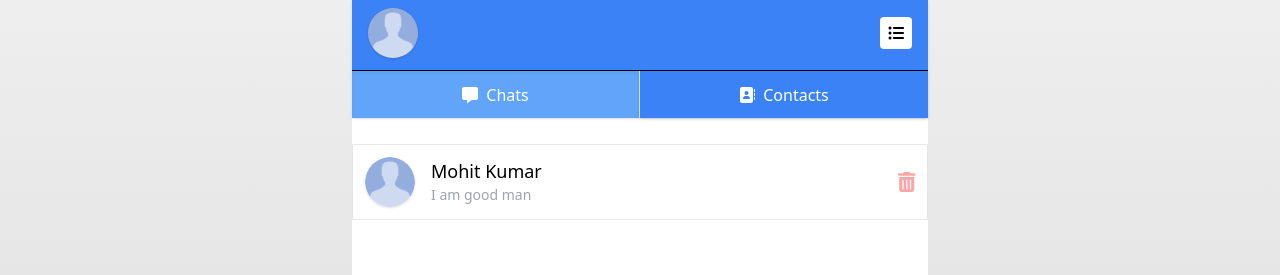
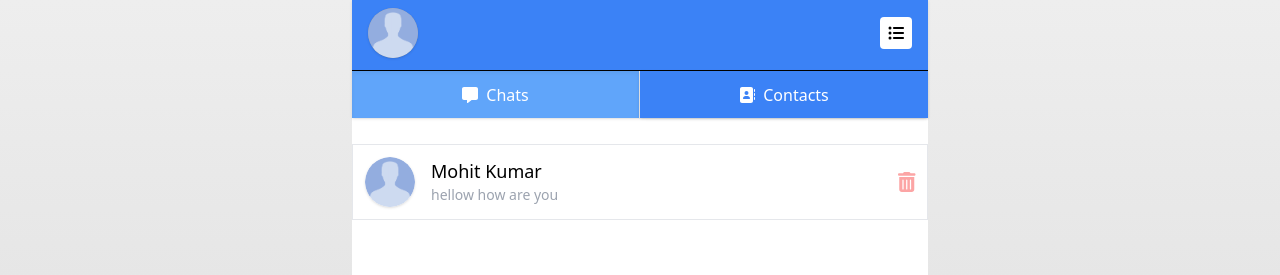
Before and after one commit to Rohit-rew/chatmatefront, a Next.js app: page /chat in a window 1280 px wide. Shown: the top 275 px of the page. Built offline with nearby package versions, Linux system fonts and the light colour scheme; no server answers.

Commit message:
data persisted to local storage

```diff
--- a/components/chatBox/chatBox.tsx
+++ b/components/chatBox/chatBox.tsx
@@ -10,70 +10,95 @@ import { currentUserInfoContext } from "context/currentUserContext";
 // socket.io
 import { io, Socket } from "socket.io-client";
 import { useCookies } from "react-cookie";
+import { chatType, message } from "components/chatHome/chatLogs";
+import Message from "./message";
 let socket: Socket;
 
 export default function ChatBox() {
   const [message, setMessage] = React.useState("");
-  const { currChatWinDetails } = React.useContext(ChatWindowContext);
+  const { currChatWinDetails, setCurrChatWinDetails } =
+    React.useContext(ChatWindowContext);
   const { currentUser } = React.useContext(currentUserInfoContext);
   const [cookies, setCookies] = useCookies(["chatmate"]);
 
+  const [messages , setMesages] = React.useState<message[] | undefined>(()=>{
+    const msgFromLocal = localStorage.getItem(
+      `${process.env.NEXT_PUBLIC_PREFIX}${currChatWinDetails?.contact.email}`
+    );
+    if(msgFromLocal){
+      return JSON.parse(msgFromLocal!)
+    }else{
+      return []
+    }
+  })
+
   const sendMessage = () => {
-    socket.emit(`one-on-one`, { msg : message , sentTo : currChatWinDetails?.contact.email , sentBy : currentUser?.email });
+    socket.emit(`one-on-one`, {
+      msg: message,
+      sentTo: currChatWinDetails?.contact.email,
+      sender: currentUser,
+      time: Date.now(),
+    });
     setMessage("");
   };
 
-
-  const [messages , setMesages] = React.useState([])
-
-  console.log(messages)
-
   React.useEffect(() => {
     const connectSocket = () => {
-      if(!cookies.chatmate) return
-
+      if (!cookies.chatmate) return;
       socket = io(`${process.env.NEXT_PUBLIC_SERVER_URL}`, {
         extraHeaders: {
           Authorization: `Bearer ${cookies.chatmate}`,
         },
       });
-
-      socket.on("connect" , ()=>{
-        console.log(socket.connected)
-      })
+      socket.on("connect", () => {
+        console.log(socket.connected);
+      });
     };
     connectSocket();
 
     socket.on(`${currentUser?.email}`, (payload) => {
-      setMesages(preval=>{
-        return [...preval , payload]
+      console.log(payload);
+      setCurrChatWinDetails((preval: any) => {
+        return { ...preval, messages: [...preval.messages, payload] };
       });
+
+      // writing to local storage
+      if (typeof window !== undefined) {
+        const messages = localStorage.getItem(
+          `${process.env.NEXT_PUBLIC_PREFIX}${currChatWinDetails?.contact.email}`
+        );
+        if (messages) {
+          const parsedMessages = JSON.parse(messages);
+          setMesages([...parsedMessages , payload])
+          localStorage.setItem(
+            `${process.env.NEXT_PUBLIC_PREFIX}${currChatWinDetails?.contact.email}`,
+            JSON.stringify([...parsedMessages, payload])
+          );
+        } else {
+          localStorage.setItem(
+            `${process.env.NEXT_PUBLIC_PREFIX}${currChatWinDetails?.contact.email}`,
+            JSON.stringify([payload])
+          );
+          setMesages([payload])
+        }
+
+
+      }
     });
 
-    return() => {
+    return () => {
       socket.off(`${currentUser?.email}`).off();
       socket.off(`connect`).off();
-    }
-  }, []);
+    };
+  }, [0]);
 
   return (
     <div className="chat w-full bg-white flex flex-col shadow rounded flex flex-col justify-between max-w-xl absolute top-0 h-screen">
       <ChatHeader />
 
       <div className="p-4 overflow-scroll flex flex-col gap-2 pt-24 pb-24 chat-background h-screen justify-end">
-        {currChatWinDetails?.messages.map((msg) => {
-          return (
-            <div
-              className={` p-2 rounded max-w-xs shadow  ${
-                msg.sentBy == currentUser?.id
-                  ? "bg-blue-100 self-end"
-                  : "bg-gray-100 self-start"
-              }`}
-            >
-              <p className="text-xs text-gray-500">10:11 AM</p>
-              {msg.msg}
-            </div>
-          );
+        {messages?.map((msg) => {
+          return <Message message={msg} currentUserId={currentUser?.id} />;
         })}
       </div>
 
--- /dev/null
+++ b/components/chatBox/message.tsx
@@ -0,0 +1,30 @@
+import {  message } from "components/chatHome/chatLogs";
+import React from "react";
+
+type propTypes = {
+    message : message
+    currentUserId : string | undefined
+}
+
+export default function Message({message , currentUserId} : propTypes) {
+
+
+  return (
+    <div
+      className={` p-2 rounded max-w-xs shadow  ${
+        message.sender.id == currentUserId
+          ? "bg-blue-100 self-end"
+          : "bg-gray-100 self-start"
+      }`}
+    >
+      <p className="text-xs text-gray-500">
+        {new Date(message.time).toLocaleString("in", {
+          hour: "numeric",
+          minute: "numeric",
+          hour12: true,
+        })}
+      </p>
+      {message.msg}
+    </div>
+  );
+}
--- a/components/chatHome/chatCard.tsx
+++ b/components/chatHome/chatCard.tsx
@@ -14,7 +14,6 @@ type propTypes = {
 };
 
 export default function ChatCard({ chat }: propTypes) {
-
   const {setChatWindowOpen , setCurrChatWinDetails} = React.useContext(ChatWindowContext)
 
 
@@ -37,7 +36,7 @@ export default function ChatCard({ chat }: propTypes) {
         />
         <div className="flex flex-col">
           <p className="text-lg">{chat.contact.name}</p>
-          <p className="text-gray-400 text-sm"> {chat.messages[chat.messages.length-1].msg}</p>
+          <p className="text-gray-400 text-sm"> {chat.messages[chat.messages.length-1]?.msg}</p>
         </div>
       </div>
 
--- a/components/chatHome/chatLogs.tsx
+++ b/components/chatHome/chatLogs.tsx
@@ -4,8 +4,9 @@ import ChatCard from "./chatCard";
 
 export type message = {
   msg: string;
-  sentBy: string;
+  sender: { name: string; email: string; id: string };
   sentTo: string;
+  time: Date;
 };
 
 export type chatType = {
@@ -14,27 +15,29 @@ export type chatType = {
 };
 
 export default function ChatLogs() {
-  const chatLogs: chatType[] = [ // need to fix this
+
+// fetching chat logs from database
+
+  const chatLogs: chatType[] = [
+  // need to fix this
   {
     contact: { name: "Mohit Kumar", email: "mohit.rew@gmail.com" },
     messages: [
       {
         msg: "hellow how are you",
-          sentBy: "asd32qwed23e",
-          sentTo: "cldlc8l620000nmiyfme1dc8j",
-        },
-        {
-          msg: "I am good man",
-          sentBy: "cldlc8l620000nmiyfme1dc8j",
-          sentTo: "423434rerf34r",
+        sender: { email: "asdasd@asdasd.asd", id: "asdasd", name: "pakiya" },
+        sentTo: "email@email.com",
+        time: Date.now(),
       },
     ],
   },
+
+
 ];
 
   return (
     <div className="flex flex-col pt-16">
-      {chatLogs.map((chat, i) => {
+      {chatLogs?.map((chat: chatType, i: number) => {
         return <ChatCard key={i} chat={chat} />;
       })}
     </div>
--- a/components/chatHome/contact.tsx
+++ b/components/chatHome/contact.tsx
@@ -4,24 +4,28 @@ import { FontAwesomeIcon } from "@fortawesome/react-fontawesome";
 import { faTrashCan } from "@fortawesome/free-solid-svg-icons";
 
 import { ChatWindowContext } from "context/chatWinContext";
+import { chatType } from "./chatLogs";
 
 //types
 type propTypes = {
-  contact: { name: string; email: string , id : string };
-  deleteContact : (id : string)=>void
+  contact: { name: string; email: string; id: string };
+  deleteContact: (id: string) => void;
 };
 
-export default function Contact({ contact , deleteContact }: propTypes) {
+export default function Contact({ contact, deleteContact }: propTypes) {
+  const { setChatWindowOpen, setCurrChatWinDetails } =
+    React.useContext(ChatWindowContext);
 
-  const {setChatWindowOpen  , setCurrChatWinDetails} = React.useContext(ChatWindowContext)
-
-  const clickHandler = ()=>{
-    setChatWindowOpen(true)
-    setCurrChatWinDetails({contact : contact , messages : []})
-  }
+  const clickHandler = () => {
+    setChatWindowOpen(true);
+    setCurrChatWinDetails({ contact: contact, messages: [] });
+  };
 
   return (
-    <div onClick={clickHandler}  className="contact w-full bg-gray-200 rounded p-2 flex gap-4 items-center justify-between hover:cursor-pointer">
+    <div
+      onClick={clickHandler}
+      className="contact w-full bg-gray-200 rounded p-2 flex gap-4 items-center justify-between hover:cursor-pointer"
+    >
       <div className="flex  gap-4">
         <Image
           className="shadow rounded-full"
@@ -37,7 +41,10 @@ export default function Contact({ contact , deleteContact }: propTypes) {
       </div>
 
       <FontAwesomeIcon
-      onClick={(e)=> {e.stopPropagation(); deleteContact(contact.id)}}
+        onClick={(e) => {
+          e.stopPropagation();
+          deleteContact(contact.id);
+        }}
         className=" right-2 text-xl text-red-300"
         icon={faTrashCan}
       />
--- a/context/chatWinContext.tsx
+++ b/context/chatWinContext.tsx
@@ -33,8 +33,8 @@ type propTypes = {
 
 export default function ChatWinContext({ children }: propTypes) {
   const [isChatWindowOpen, setChatWindowOpen] = React.useState<boolean>(false);
-  const [currChatWinDetails, setCurrChatWinDetails] =
-    React.useState<chatWinDetails>();
+  const [currChatWinDetails, setCurrChatWinDetails] = React.useState<chatWinDetails | undefined>(undefined);
+
 
   return (
     <Provider
--- a/src/pages/chat/index.tsx
+++ b/src/pages/chat/index.tsx
@@ -17,13 +17,6 @@ export type chatWindowDetails = {
 
 export default function ChatHome() {
   const [isChatsLogOpen, setChatsLog] = React.useState<boolean>(true);
-
-  const [chatWindowDetails, setChatWindowDetails] =
-    React.useState<chatWindowDetails>({
-      contact: { name: "Pankaj", email: "pankaj@gmail.com" },
-      message: [],
-    });
-
   const { isChatWindowOpen } = React.useContext(ChatWindowContext);
 
   return (
```
Lines whose indentation alone changed are shown as unchanged.
